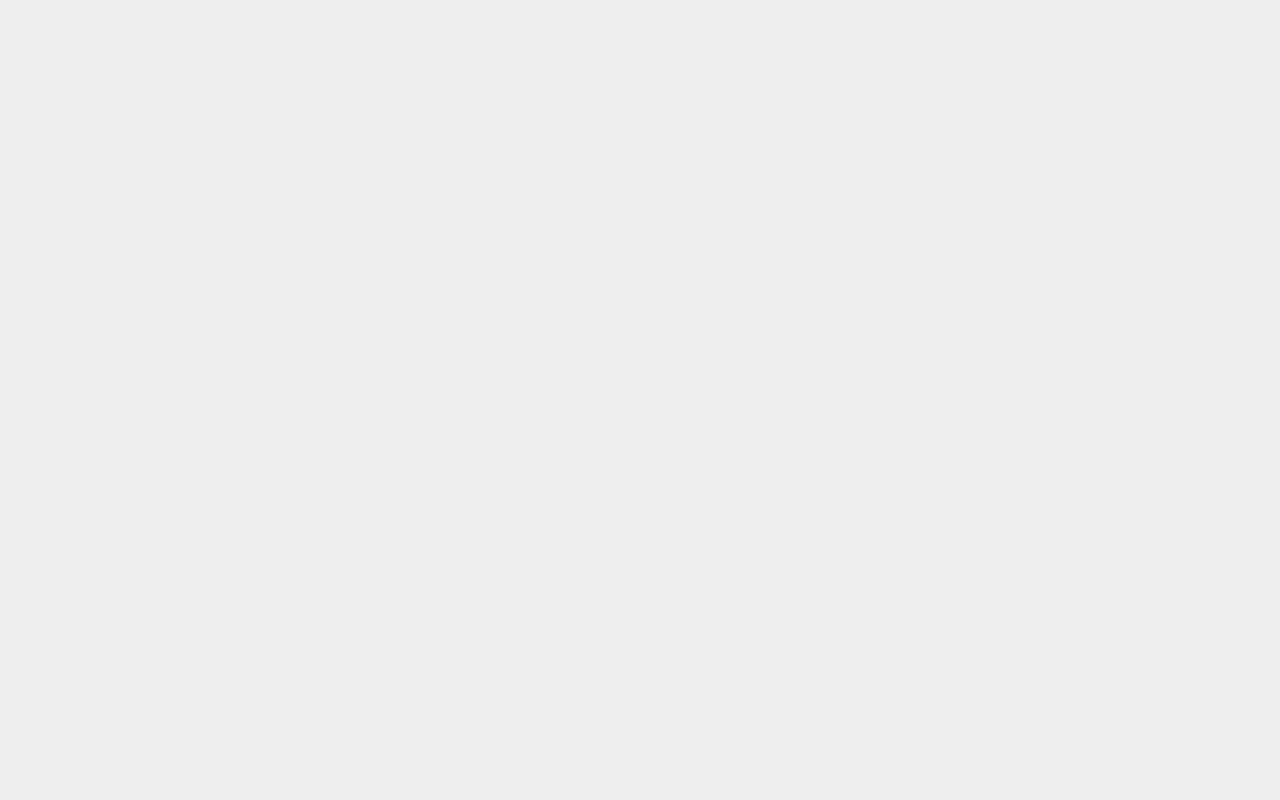
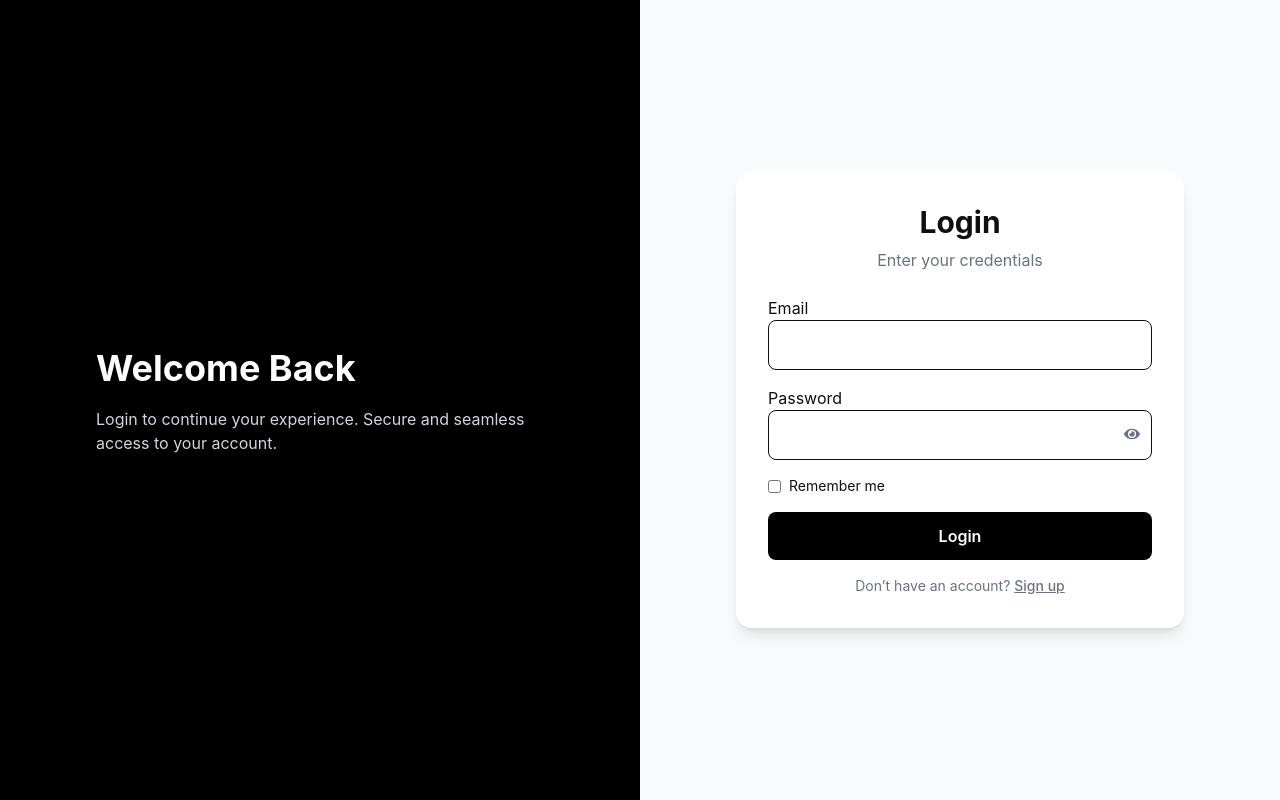
Before and after one commit to Micheal-18/Tohon, a React (Vite) app: page /login in a window 1280 px wide. Before the commit this address had no page. Built offline with nearby package versions, Linux system fonts and the light colour scheme.

Commit message:
Add Login and Dashboard components; update App routing and Register navigation

```diff
--- a/src/App.jsx
+++ b/src/App.jsx
@@ -3,21 +3,25 @@ import { Route, Routes, useLocation } from 'react-router-dom';
 import Home from './page/Home.jsx';
 import Layout from './layout/Layout.jsx';
 import Register from './page/Register.jsx';
+import Login from './page/Login.jsx';
+import Dashboard from './dashboard/dashboard.jsx';
 
 const App = () => {
   const location = useLocation();
 
   useEffect(() => {
     const titles = {
-      '/': 'Home. 711 Tohon',
+      '/': '711 Tohon',
       '/cart': 'Cart. 711 Tohon',
-      '/products': 'Products. 711 Tohon'
+      '/products': 'Products. 711 Tohon',
+      '/dashboard': 'Dashboard. 711 Tohon'
     };
 
     document.title = titles[location.pathname] || '711 Tohon';
   }, [location.pathname]);
 
   return (
+<>
     <Routes>
       <Route
         path="/"
@@ -28,7 +32,14 @@ const App = () => {
         }
       />
       <Route path="/register" element={<Register />}   />
+      <Route path="/login" element={<Login />}   />
+
+      <Route path='dashboard' element={<Dashboard />}>
+
+      </Route>
+
     </Routes>
+</>
   );
 };
 
--- /dev/null
+++ b/src/dashboard/Dashboard.jsx
@@ -0,0 +1,67 @@
+import React from 'react'
+import { FaCog } from 'react-icons/fa'
+import { FaBox, FaCircleDollarToSlot, FaPeopleLine, FaUser, FaUserTag } from 'react-icons/fa6'
+import { RiShoppingBag2Line, RiStarLine } from 'react-icons/ri'
+
+const Dashboard = () => {
+  return (
+    <section className='relative min-h-screen flex'>
+        <aside className='absolute left-0 top-0 space-y-10 w-64 bg-gray-800 text-white'>
+            <header className='text-2xl font-bold mb-4 block p-2 rounded hover:bg-gray-700 border-b border-gray-700'>
+              711 Tohon Fashion Store
+            </header>
+            <main className='p-4 space-y-4'>
+              <nav>
+                <h1 className='text-xs uppercase font-regular mb-4'>Overview</h1>
+                <ul>
+                  <li className='mb-2'><a href="#" className='block p-2 rounded hover:bg-gray-700'>Dashboard</a></li>
+                  <li className='mb-2'><a href="#" className='block p-2 rounded hover:bg-gray-700'>Analytics</a></li>
+                </ul>
+              </nav>
+
+              <nav>
+                <h1 className='text-xs uppercase font-regular mb-4'>Commerce</h1>
+                <ul>
+                  <li className='mb-2'><a href="#" className='flex items-center gap-4 p-2 rounded hover:bg-gray-700'><RiShoppingBag2Line/> Orders</a></li>
+                  <li className='mb-2'><a href="#" className='flex items-center gap-4 p-2 rounded hover:bg-gray-700'><FaBox/> Products</a></li>
+                  <li className='mb-2'><a href="#" className='flex items-center gap-4 p-2 rounded hover:bg-gray-700'><FaUserTag/> Collection</a></li>
+                  <li className='mb-2'><a href="#" className='flex items-center gap-4 p-2 rounded hover:bg-gray-700'><FaCircleDollarToSlot/> Revenue</a></li>
+                </ul>
+              </nav>
+
+              <nav>
+                <h1 className='text-xs uppercase font-regular mb-4'>Customer</h1>
+                <ul>
+                  <li className='mb-2'><a href="#" className='flex items-center gap-4 p-2 rounded hover:bg-gray-700'><FaPeopleLine/> Customers</a></li>
+                  <li className='mb-2'><a href="#" className='flex items-center gap-4 p-2 rounded hover:bg-gray-700'><RiStarLine /> Loyalty</a></li>
+                </ul>
+              </nav>
+
+              <nav>
+                <h1 className='text-xs uppercase font-regular mb-4'>Settings</h1>
+                <ul>
+                  <li className='mb-2'><a href="#" className='flex items-center gap-4 p-2 rounded hover:bg-gray-700'><FaUser/> Profile</a></li>
+                  <li className='mb-2'><a href="#" className='flex items-center gap-4 p-2 rounded hover:bg-gray-700'><FaCog/> Account</a></li>
+                </ul>
+              </nav>
+            </main>
+            <footer className='absolute bottom-0 w-full  text-center text-sm text-gray-400'>
+              <div className='relative flex gap-4 justify-center mb-2'>
+                <h1 className='absolute top-2.5 left-16'>EM</h1>
+                <div className='w-10 h-10 rounded-full bg-gray-600'></div>
+                <div className=''>
+                  <h1>Eleke Michael</h1>
+                  <p>Store Manager</p>
+                </div>
+              </div>
+            </footer>
+        </aside>
+        <main className='flex-1 p-4'>
+            <h1>Welcome to the Dashboard</h1>
+            <p>This is the main content area.</p>
+        </main>
+    </section>
+  )
+}
+
+export default Dashboard
--- /dev/null
+++ b/src/page/Login.jsx
@@ -0,0 +1,149 @@
+import React, { useEffect, useState } from "react";
+import { Link, useNavigate } from "react-router-dom";
+import { FaEye, FaEyeSlash } from "react-icons/fa";
+
+const Login = () => {
+  const navigate = useNavigate();
+
+  const [inputEmail, setInputEmail] = useState("");
+  const [inputPassword, setInputPassword] = useState("");
+  const [successMessage, setSuccessMessage] = useState("");
+  const [errorMessage, setErrorMessage] = useState("");
+  const [showPassword, setShowPassword] = useState(false);
+
+  const togglePassword = () => setShowPassword(prev => !prev);
+
+  useEffect(() => {
+    const savedUser = JSON.parse(localStorage.getItem("user"));
+    if (savedUser) console.log(savedUser);
+  }, []);
+
+  const handleSubmit = e => {
+    e.preventDefault();
+
+    const savedUser = JSON.parse(localStorage.getItem("user"));
+
+    if (!savedUser) {
+      setErrorMessage("No account found. Please register.");
+      return;
+    }
+
+    if (
+      savedUser.email === inputEmail &&
+      savedUser.password === inputPassword
+    ) {
+      setSuccessMessage("Welcome back 🎉");
+      setErrorMessage("");
+
+      setTimeout(() => navigate("/dashboard"), 1000);
+    } else {
+      setErrorMessage("Incorrect email or password");
+      setSuccessMessage("");
+    }
+  };
+
+  return (
+    <div className="min-h-screen grid grid-cols-1 md:grid-cols-2">
+
+      {/* ================= LEFT PANEL */}
+      <div className="hidden md:flex bg-black text-white items-center justify-center p-10">
+        <div className="max-w-md space-y-4">
+          <h1 className="text-4xl font-bold leading-tight">
+            Welcome Back
+          </h1>
+          <p className="text-gray-300">
+            Login to continue your experience.
+            Secure and seamless access to your account.
+          </p>
+        </div>
+      </div>
+
+      {/* ================= RIGHT PANEL */}
+      <div className="flex items-center justify-center bg-gray-50 p-6">
+        <div className="w-full max-w-md bg-white p-8 rounded-2xl shadow-lg">
+
+          <h2 className="text-3xl font-bold text-center mb-2">
+            Login
+          </h2>
+          <p className="text-gray-500 text-center mb-6">
+            Enter your credentials
+          </p>
+
+          <form onSubmit={handleSubmit} className="space-y-4">
+
+            {/* EMAIL */}
+            <div>
+              <label>Email</label>
+              <input
+                type="email"
+                value={inputEmail}
+                onChange={e => setInputEmail(e.target.value)}
+                className="w-full p-3 border rounded-lg focus:ring-2 focus:ring-black outline-none"
+                required
+              />
+            </div>
+
+            {/* PASSWORD */}
+            <div className="relative">
+              <label>Password</label>
+              <input
+                type={showPassword ? "text" : "password"}
+                value={inputPassword}
+                onChange={e => setInputPassword(e.target.value)}
+                className="w-full p-3 border rounded-lg focus:ring-2 focus:ring-black outline-none pr-10"
+                required
+              />
+
+              <span
+                onClick={togglePassword}
+                className="absolute right-3 top-10 cursor-pointer text-gray-500"
+              >
+                {showPassword ? <FaEyeSlash /> : <FaEye />}
+              </span>
+            </div>
+
+            {/* REMEMBER */}
+            <div className="flex items-center gap-2 text-sm">
+              <input type="checkbox" />
+              <span>Remember me</span>
+            </div>
+
+            {/* BUTTON */}
+            <button
+              type="submit"
+              className="w-full bg-black text-white py-3 rounded-lg
+              hover:opacity-90 transition font-semibold"
+            >
+              Login
+            </button>
+
+            {/* REGISTER LINK */}
+            <p className="text-center text-sm text-gray-500">
+              Don’t have an account?{" "}
+              <Link to="/" className="underline font-medium">
+                Sign up
+              </Link>
+            </p>
+          </form>
+
+          {/* SUCCESS */}
+          {successMessage && (
+            <div className="mt-4 bg-green-500 text-white p-2 rounded text-center">
+              {successMessage}
+            </div>
+          )}
+
+          {/* ERROR */}
+          {errorMessage && (
+            <div className="mt-4 bg-red-500 text-white p-2 rounded text-center">
+              {errorMessage}
+            </div>
+          )}
+
+        </div>
+      </div>
+    </div>
+  );
+};
+
+export default Login;
--- a/src/page/Register.jsx
+++ b/src/page/Register.jsx
@@ -65,7 +65,7 @@ const Register = () => {
       localStorage.setItem("user", JSON.stringify({ email, password }));
       setSuccessMessage("Account Created Successfully");
 
-      setTimeout(() => navigate("/"), 1000);
+      setTimeout(() => navigate("/login"), 1000);
     }
   };
 
@@ -179,7 +179,7 @@ const Register = () => {
             {/* LOGIN LINK */}
             <p className="text-center text-sm text-gray-500">
               Already have an account?{" "}
-              <Link to="/pages/Login" className="underline font-medium">
+              <Link to="/login" className="underline font-medium">
                 Login
               </Link>
             </p>
```
